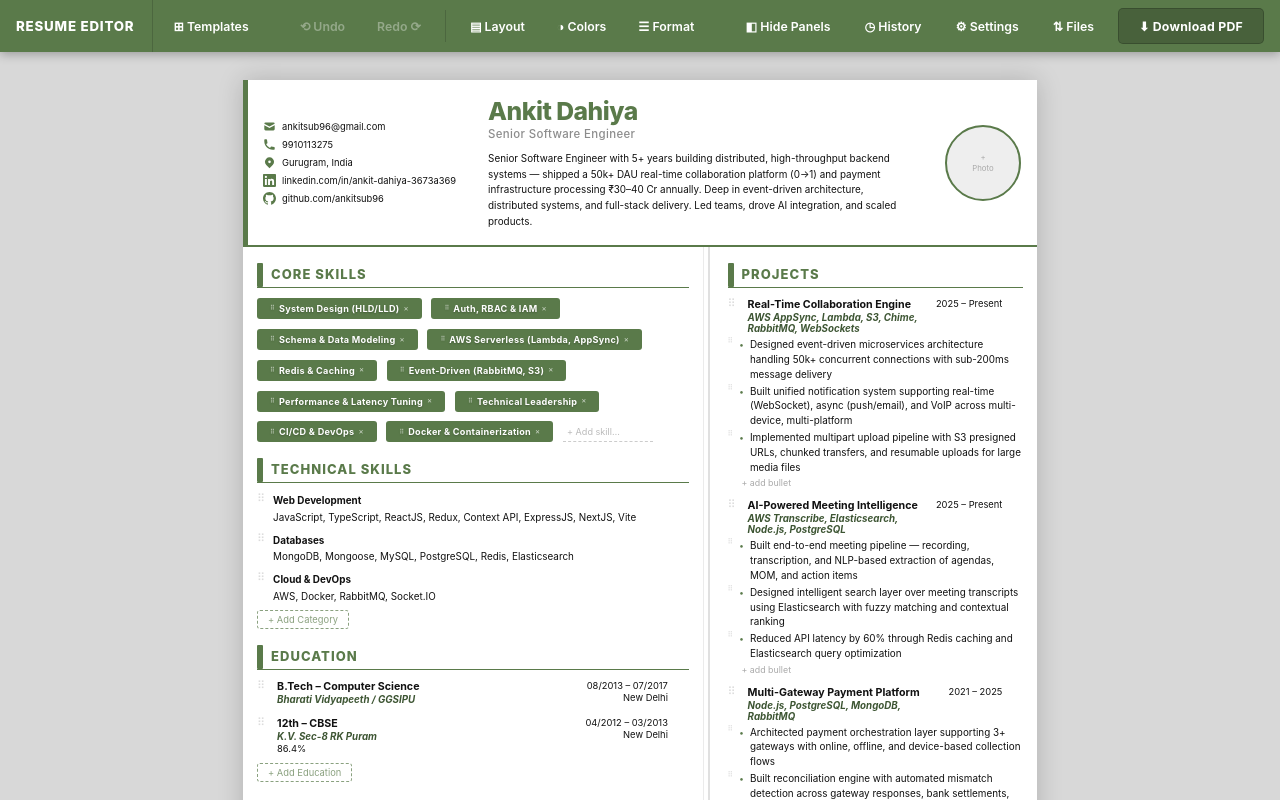
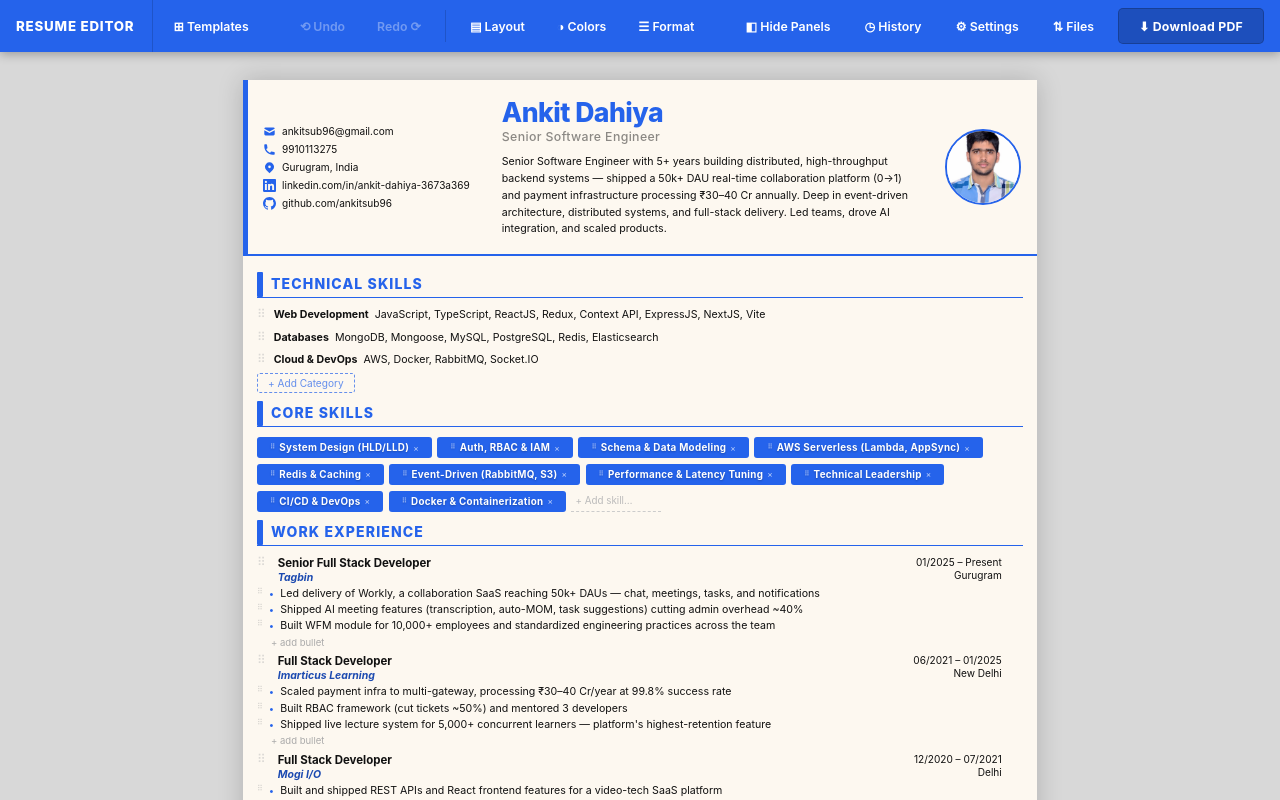
Before and after one commit to ankitsub96/resume-editor, a React (Vite) app: page / in a window 1280 px wide. Built offline with nearby package versions, Linux system fonts and the light colour scheme.

Commit message:
Update resume initial data, layout defaults, font size, and tech skills layout

```diff
--- a/src/context/ResumeContext.jsx
+++ b/src/context/ResumeContext.jsx
@@ -35,23 +35,23 @@ function contrastColor(hex) {
 const buildInitialState = () => ({
   resume: initialResume,
   theme: DEFAULT_THEME,
-  customAccent: null,           // null = use theme default; '#xxxxxx' = override
+  customAccent: '#2563eb',      // null = use theme default; '#xxxxxx' = override
   customAccentOpacity: 100,
-  canvasBackground: '#ffffff',
+  canvasBackground: '#fdf8f0',
   canvasBackgroundOpacity: 100,
   chipTextColor: 'auto',        // 'auto' | '#xxxxxx' — auto = contrast-computed
   layout: {
-    template: 'novoresume',   // 'novoresume' | 'hbs'
-    mode: 'two-column',       // 'two-column' | 'one-column'
-    preset: 'standard',       // 'classic' | 'standard' | 'modern' | 'custom'
+    template: 'hbs',          // 'novoresume' | 'hbs'
+    mode: 'one-column',       // 'two-column' | 'one-column'
+    preset: 'custom',         // 'classic' | 'standard' | 'modern' | 'custom'
     showTitle: true,
     showSummary: true,
     showPhoto: true,
-    leftRatioPct: 58,         // draggable divider position (10–90)
+    leftRatioPct: 21.6,       // draggable divider position (10–90)
   },
   format: {
-    spacing: 5,               // 1-15
-    fontSize: 13,             // px, 10-18
+    spacing: 2,               // 1-15
+    fontSize: 14,             // px, 10-18
     contentPaddingH: 14,      // px, left/right padding inside columns
     documentSize: 'a4',       // 'a4' | 'letter'
     showListLabels: false,
@@ -347,7 +347,7 @@ function reducer(state, action) {
 const ResumeContext = createContext(null);
 
 const STORAGE_KEY = 'resume-editor-state';
-const STATE_VERSION = 4; // bump to invalidate old saved state
+const STATE_VERSION = 5; // bump to invalidate old saved state
 
 export function ResumeProvider({ children }) {
   const [state, dispatch] = useReducer(reducer, null, () => {
--- a/src/data/initialData.js
+++ b/src/data/initialData.js
@@ -1,10 +1,12 @@
+  import profilePhoto from '../assets/photo.jpeg';
+
   export const initialResume = {
     header: {
       name: "Ankit Dahiya",
       title: "Senior Software Engineer",
       summary:
         "Senior Software Engineer with 5+ years building distributed, high-throughput backend systems — shipped a 50k+ DAU real-time collaboration platform (0→1) and payment infrastructure processing ₹30–40 Cr annually. Deep in event-driven architecture, distributed systems, and full-stack delivery. Led teams, drove AI integration, and scaled products.",
-    photo: null,
+      photo: profilePhoto,
       contacts: [
         {
           id: "email",
@@ -40,112 +42,27 @@ export const initialResume = {
     },
     sections: [
       {
-      id: "projects",
-      type: "projects",
-      title: "Projects",
+        id: "techSkills",
+        type: "techSkills",
+        title: "Technical Skills",
         visible: true,
-      column: "right",
+        column: "left",
         items: [
           {
-          id: "proj-1",
-          title: "Real-Time Collaboration Engine",
-          subtitle: "AWS AppSync, Lambda, S3, Chime, RabbitMQ, WebSockets",
-          period: "2025 – Present",
-          bullets: [
-            "Designed event-driven microservices architecture handling 50k+ concurrent connections with sub-200ms message delivery",
-            "Built unified notification system supporting real-time (WebSocket), async (push/email), and VoIP across multi-device, multi-platform",
-            "Implemented multipart upload pipeline with S3 presigned URLs, chunked transfers, and resumable uploads for large media files",
-          ],
+            id: "tech-1",
+            category: "Web Development",
+            skills:
+              "JavaScript, TypeScript, ReactJS, Redux, Context API, ExpressJS, NextJS, Vite",
           },
           {
-          id: "proj-2",
-          title: "AI-Powered Meeting Intelligence",
-          subtitle: "AWS Transcribe, Elasticsearch, Node.js, PostgreSQL",
-          period: "2025 – Present",
-          bullets: [
-            "Built end-to-end meeting pipeline — recording, transcription, and NLP-based extraction of agendas, MOM, and action items",
-            "Designed intelligent search layer over meeting transcripts using Elasticsearch with fuzzy matching and contextual ranking",
-            "Reduced API latency by 60% through Redis caching and Elasticsearch query optimization",
-          ],
+            id: "tech-2",
+            category: "Databases",
+            skills: "MongoDB, Mongoose, MySQL, PostgreSQL, Redis, Elasticsearch",
           },
           {
-          id: "proj-3",
-          title: "Multi-Gateway Payment Platform",
-          subtitle: "Node.js, PostgreSQL, MongoDB, RabbitMQ",
-          period: "2021 – 2025",
-          bullets: [
-            "Architected payment orchestration layer supporting 3+ gateways with online, offline, and device-based collection flows",
-            "Built reconciliation engine with automated mismatch detection across gateway responses, bank settlements, and internal ledger",
-            "Designed event-driven notification pipeline for payment lifecycle (initiated → captured → reconciled → refunded)",
-          ],
-        },
-        {
-          id: "proj-4",
-          title: "Workforce Management System",
-          subtitle: "AWS Lambda, Docker, ECS, Socket.IO, PostgreSQL",
-          period: "2025 – Present",
-          bullets: [
-            "Built geo-fenced attendance system with real-time location validation for 10,000+ employees across 50+ client sites, with server-side anti-spoofing checks",
-            "Designed policy-driven leave engine with configurable approval chains and payroll integration, eliminating manual HR processing for 20+ leave types",
-            "Implemented JIRA-style task allocation module tracking 500+ concurrent tasks, with workload balancing and per-team productivity analytics",
-          ],
-        },
-        {
-          id: "proj-5",
-          title: "Multi-Tenant BI & Dashboarding Platform",
-          subtitle: "ReactJS, PostgreSQL, MySQL, MongoDB",
-          period: "2021 – 2025",
-          bullets: [
-            "Built drag-and-drop dashboard builder supporting 20+ chart types with cross-database query engine (PostgreSQL, MySQL, MongoDB) for 15+ enterprise tenants",
-            "Designed tenant isolation at query and data layer with row-level and schema-level multi-tenancy, preventing data leaks across clients",
-            "Optimized complex analytical queries reducing report generation from ~3 min to under 10 sec on datasets with millions of rows",
-          ],
-        },
-      ],
-    },
-    {
-      id: "work",
-      type: "work",
-      title: "Work Experience",
-      visible: true,
-      column: "right",
-      items: [
-        {
-          id: "work-1",
-          jobTitle: "Senior Full Stack Developer",
-          company: "Tagbin",
-          period: "01/2025 – Present",
-          location: "Gurugram",
-          bullets: [
-            "Led architecture and delivery of a collaboration SaaS platform from zero to 50k+ DAUs within the first year — chat, meetings, task orchestration, and notifications",
-            "Drove AI meeting features (transcription, auto-MOM, task suggestions) that reduced post-meeting admin overhead by ~40% for enterprise clients",
-            "Spearheaded Workforce Management module adopted by clients managing 10,000+ employees, replacing 3 third-party tools",
-            "Established engineering practices — code reviews, architecture docs, deployment checklists — across a growing team",
-          ],
-        },
-        {
-          id: "work-2",
-          jobTitle: "Full Stack Developer",
-          company: "Imarticus Learning",
-          period: "06/2021 – 01/2025",
-          location: "New Delhi",
-          bullets: [
-            "Owned payment infrastructure end-to-end, scaling from single gateway to multi-gateway platform processing ₹30-40 Cr annually with 99.8% transaction success rate",
-            "Designed RBAC framework that eliminated manual permission management, reducing admin support tickets by ~50%",
-            "Delivered Zoom-based live lecture system serving 5,000+ concurrent learners — became the platform's highest-retention feature",
-            "Mentored 3+ junior developers, introduced code review culture, and led migration of legacy monolith to modular architecture",
-          ],
-        },
-        {
-          id: "work-3",
-          jobTitle: "Full Stack Developer",
-          company: "Mogi I/O",
-          period: "12/2020 – 07/2021",
-          location: "Delhi",
-          bullets: [
-            "Built and shipped REST APIs and React frontend features for a video-tech SaaS platform, cutting release cycle from bi-weekly to weekly",
-            "Integrated third-party video streaming SDKs and authored reusable component library adopted across 4 product teams",
-          ],
+            id: "tech-3",
+            category: "Cloud & DevOps",
+            skills: "AWS, Docker, RabbitMQ, Socket.IO",
           },
         ],
       },
@@ -169,27 +86,98 @@ export const initialResume = {
         ],
       },
       {
-      id: "techSkills",
-      type: "techSkills",
-      title: "Technical Skills",
+        id: "work",
+        type: "work",
+        title: "Work Experience",
         visible: true,
-      column: "left",
+        column: "right",
         items: [
           {
-          id: "tech-1",
-          category: "Web Development",
-          skills:
-            "JavaScript, TypeScript, ReactJS, Redux, Context API, ExpressJS, NextJS, Vite",
+            id: "work-1",
+            jobTitle: "Senior Full Stack Developer",
+            company: "Tagbin",
+            period: "01/2025 – Present",
+            location: "Gurugram",
+            bullets: [
+              "Led delivery of Workly, a collaboration SaaS reaching 50k+ DAUs — chat, meetings, tasks, and notifications",
+              "Shipped AI meeting features (transcription, auto-MOM, task suggestions) cutting admin overhead ~40%",
+              "Built WFM module for 10,000+ employees and standardized engineering practices across the team",
+            ],
           },
           {
-          id: "tech-2",
-          category: "Databases",
-          skills: "MongoDB, Mongoose, MySQL, PostgreSQL, Redis, Elasticsearch",
+            id: "work-2",
+            jobTitle: "Full Stack Developer",
+            company: "Imarticus Learning",
+            period: "06/2021 – 01/2025",
+            location: "New Delhi",
+            bullets: [
+              "Scaled payment infra to multi-gateway, processing ₹30–40 Cr/year at 99.8% success rate",
+              "Built RBAC framework (cut tickets ~50%) and mentored 3 developers",
+              "Shipped live lecture system for 5,000+ concurrent learners — platform's highest-retention feature",
+            ],
           },
           {
-          id: "tech-3",
-          category: "Cloud & DevOps",
-          skills: "AWS, Docker, RabbitMQ, Socket.IO",
+            id: "work-3",
+            jobTitle: "Full Stack Developer",
+            company: "Mogi I/O",
+            period: "12/2020 – 07/2021",
+            location: "Delhi",
+            bullets: [
+              "Built and shipped REST APIs and React frontend features for a video-tech SaaS platform",
+              "Integrated third-party video streaming SDKs and authored reusable component library across product teams",
+            ],
+          },
+        ],
+      },
+      {
+        id: "projects",
+        type: "projects",
+        title: "Projects",
+        visible: true,
+        column: "right",
+        items: [
+          {
+            id: "proj-1",
+            title: "Workly",
+            subtitle:
+              "AWS AppSync, Lambda, S3, Chime, RabbitMQ, WebSockets, Transcribe, Elasticsearch, Node.js, PostgreSQL",
+            period: "2025 – Present",
+            bullets: [
+              "Architected event-driven microservices for 50k+ concurrent connections with <200ms delivery",
+              "Built unified notification system (WebSocket, push/email, VoIP) and resumable S3 upload pipeline",
+              "Built meeting pipeline — recording, transcription, and NLP extraction of agendas, MOM, and action items",
+              "Reduced API latency 60% via Redis caching and Elasticsearch query optimization",
+            ],
+          },
+          {
+            id: "proj-3",
+            title: "Multi-Gateway Payment Platform",
+            subtitle: "Node.js, PostgreSQL, MongoDB, RabbitMQ",
+            period: "2021 – 2025",
+            bullets: [
+              "Architected payment orchestration across 3+ gateways — online, offline, and device-based",
+              "Built reconciliation engine and event-driven notification pipeline across the full payment lifecycle",
+            ],
+          },
+          {
+            id: "proj-4",
+            title: "Workforce Management System",
+            subtitle: "AWS Lambda, Docker, ECS, Socket.IO, PostgreSQL",
+            period: "2025 – Present",
+            bullets: [
+              "Built geo-fenced attendance for 10,000+ employees across 50+ sites with anti-spoofing checks",
+              "Built leave engine (20+ types, configurable chains) and task module tracking 500+ concurrent tasks",
+            ],
+          },
+          {
+            id: "proj-5",
+            title: "Multi-Tenant BI & Dashboarding Platform",
+            subtitle: "ReactJS, PostgreSQL, MySQL, MongoDB",
+            period: "2021 – 2025",
+            bullets: [
+              "Built drag-and-drop dashboard with 20+ chart types and cross-database queries for 15+ enterprise tenants",
+              "Implemented tenant isolation and query optimization across a multi-database backend",
+            ],
           },
         ],
       },
--- a/src/sections/TechSkillsSection.css
+++ b/src/sections/TechSkillsSection.css
@@ -21,8 +21,9 @@
 .tech-skill-inner {
   flex: 1;
   display: flex;
-  flex-direction: column;
-  gap: 2px;
+  flex-direction: row;
+  align-items: baseline;
+  gap: 6px;
   font-size: 0.76em;
   line-height: var(--line-height);
 }
```
Also changed, not shown: public/photo.jpeg (added), src/assets/photo.jpeg (added). Lines whose indentation alone changed are shown as unchanged.
